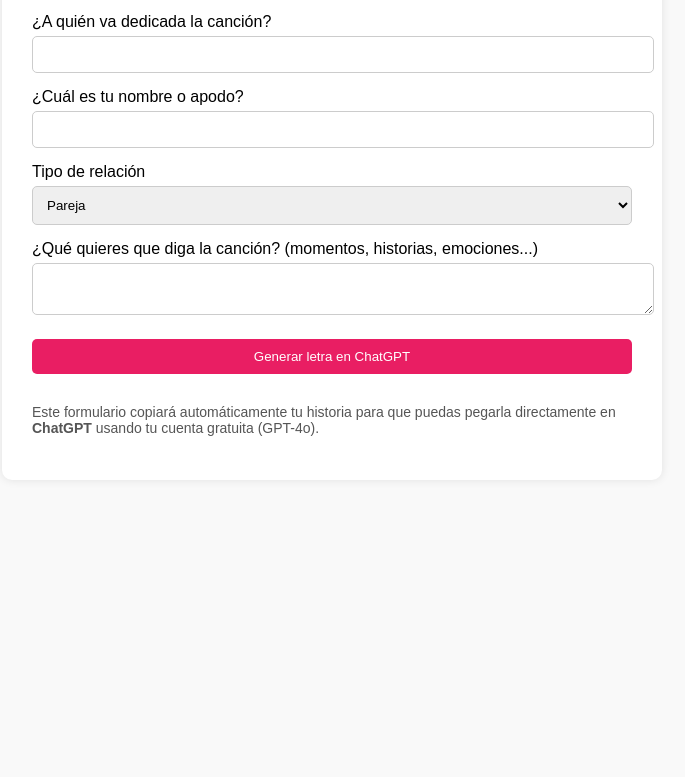
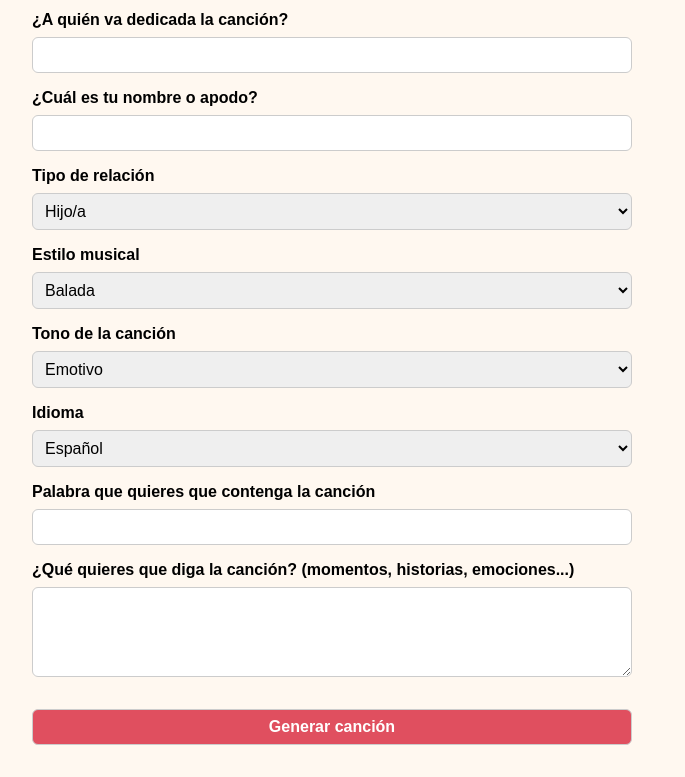
Before and after one commit to schwagerino/tecanto, a plain HTML site: page index.html in a window 1280 px wide. Shown: the part 151-928 px from the top of the page, without its empty margins (308-993 px from the left). Before the commit the page ends 800 px from the top, so only its background shows below. Drawn offline with Linux system fonts and the light colour scheme.

Commit message:
Add files via upload

```diff
--- a/index.html
+++ b/index.html
@@ -1,41 +1,100 @@
-
 <!DOCTYPE html>
 <html lang="es">
 <head>
   <meta charset="UTF-8" />
   <meta name="viewport" content="width=device-width, initial-scale=1.0"/>
-  <title>TeCanto - Crea tu canción personalizada</title>
-  <link rel="stylesheet" href="styles.css" />
+  <title>TeCanto</title>
+  <style>
+    body {
+      font-family: Arial, sans-serif;
+      padding: 2rem;
+      max-width: 600px;
+      margin: auto;
+      background: #fff8f0;
+    }
+    h1 {
+      text-align: center;
+      color: #e04f5f;
+    }
+    form {
+      display: flex;
+      flex-direction: column;
+    }
+    label {
+      margin-top: 1rem;
+      font-weight: bold;
+    }
+    input, select, textarea, button {
+      padding: 0.5rem;
+      margin-top: 0.5rem;
+      font-size: 1rem;
+      border: 1px solid #ccc;
+      border-radius: 6px;
+    }
+    button {
+      margin-top: 2rem;
+      background-color: #e04f5f;
+      color: white;
+      font-weight: bold;
+      cursor: pointer;
+    }
+    button:hover {
+      background-color: #c13d4e;
+    }
+  </style>
 </head>
 <body>
-  <div class="container">
+
   <h1>TeCanto</h1>
   <p>Genera una canción personalizada para alguien especial</p>
-    <form id="formulario-cancion">
+
+  <form id="songForm">
     <label>¿A quién va dedicada la canción?</label>
-      <input type="text" name="nombre_destinatario" required />
+    <input type="text" name="destinatario" required />
 
     <label>¿Cuál es tu nombre o apodo?</label>
-      <input type="text" name="nombre_remitente" required />
+    <input type="text" name="remitente" required />
 
     <label>Tipo de relación</label>
-      <select name="tipo_relacion">
-        <option value="pareja">Pareja</option>
-        <option value="hijo/a">Hijo/a</option>
-        <option value="amigo/a">Amigo/a</option>
-        <option value="otro">Otro</option>
+    <select name="relacion">
+      <option value="Hijo/a">Hijo/a</option>
+      <option value="Pareja">Pareja</option>
+      <option value="Amigo/a">Amigo/a</option>
+      <option value="Padre/Madre">Padre/Madre</option>
+      <option value="Otro">Otro</option>
     </select>
 
+    <label>Estilo musical</label>
+    <select name="estilo">
+      <option value="Balada">Balada</option>
+      <option value="Pop">Pop</option>
+      <option value="Rock">Rock</option>
+      <option value="Reggaetón">Reggaetón</option>
+      <option value="Infantil">Infantil</option>
+    </select>
+
+    <label>Tono de la canción</label>
+    <select name="tono">
+      <option value="Emotivo">Emotivo</option>
+      <option value="Divertido">Divertido</option>
+      <option value="Romántico">Romántico</option>
+      <option value="Motivador">Motivador</option>
+    </select>
+
+    <label>Idioma</label>
+    <select name="idioma">
+      <option value="Español">Español</option>
+      <option value="Inglés">Inglés</option>
+    </select>
+
+    <label>Palabra que quieres que contenga la canción</label>
+    <input type="text" name="palabraClave" />
+
     <label>¿Qué quieres que diga la canción? (momentos, historias, emociones...)</label>
-      <textarea name="detalle_historia" required></textarea>
+    <textarea name="contenido" rows="4" required></textarea>
 
-      <button type="submit">Generar letra en ChatGPT</button>
+    <button type="submit">Generar canción</button>
   </form>
 
-    <div class="instrucciones">
-      <p>Este formulario copiará automáticamente tu historia para que puedas pegarla directamente en <strong>ChatGPT</strong> usando tu cuenta gratuita (GPT-4o).</p>
-    </div>
-  </div>
-  <script src="script.js"></script>
 </body>
 </html>
```
Lines whose indentation alone changed are shown as unchanged.
